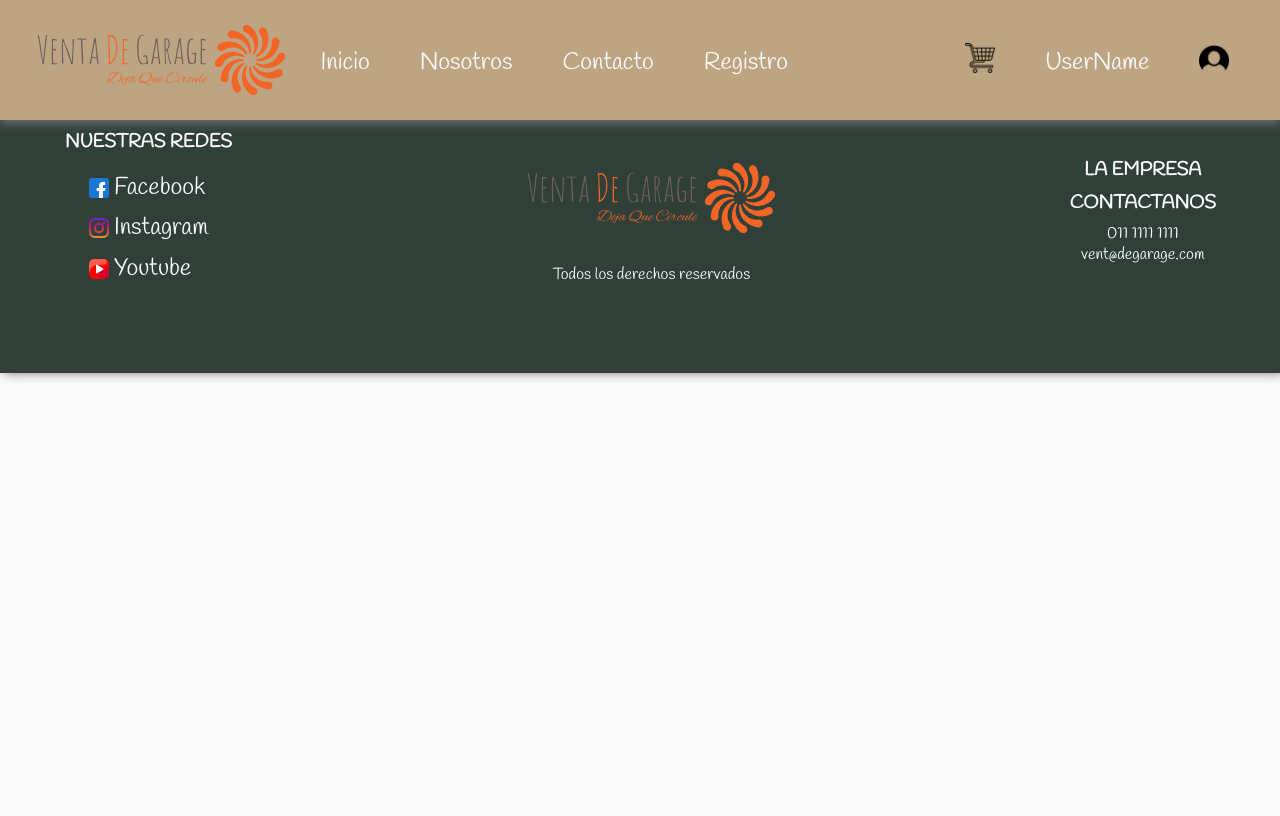
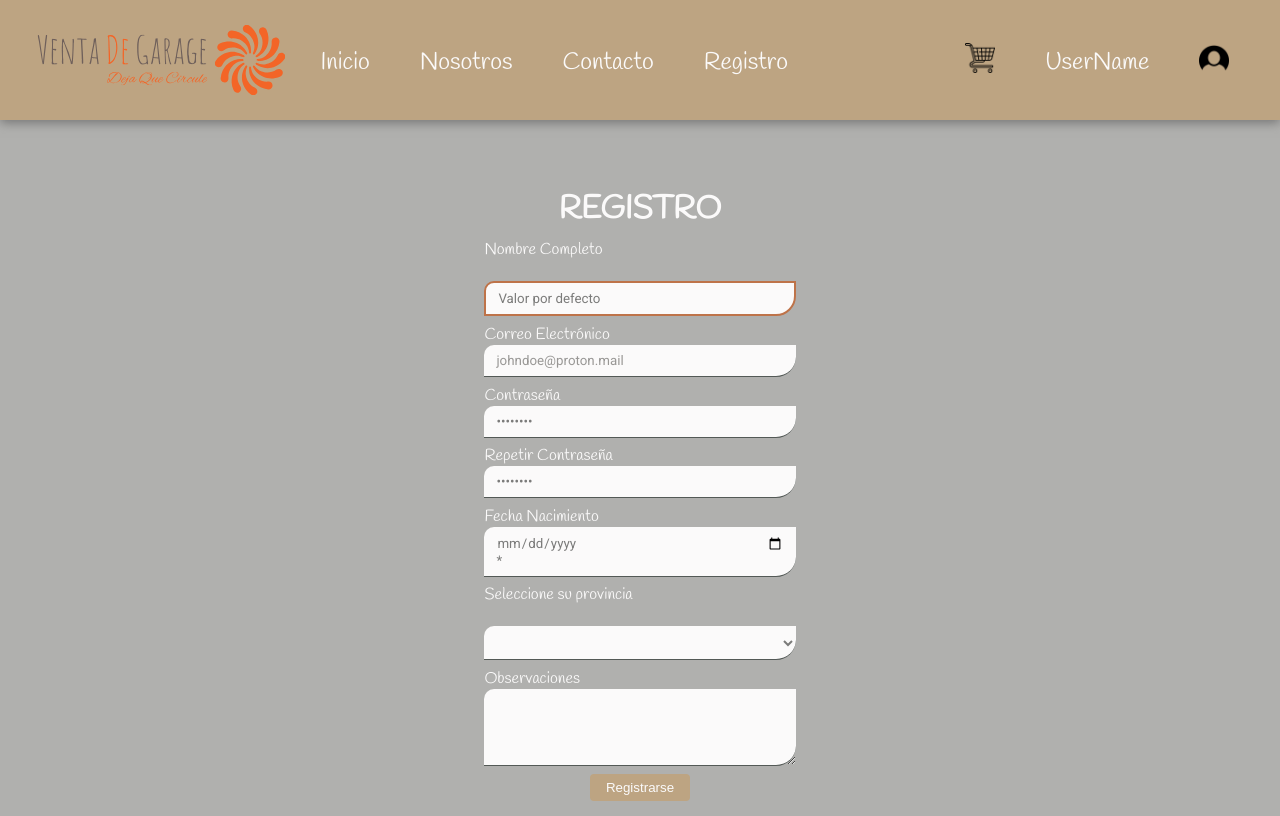
Before and after one commit to krishini/VentaDeGarage, a plain HTML site: page pages/register.html in a window 1280 px wide. Shown: the top 816 px of the page. Drawn offline with Linux system fonts and the light colour scheme; a web font is replaced by a local one.

Commit message:
register

```diff
--- a/css/form.css
+++ b/css/form.css
@@ -3,8 +3,35 @@ body {
   margin-top: 300px;
 }
 
+/* pagina de registro */
+
+#register-page {
+  margin: 3%;
+  display: flex;
+  flex-direction: column;
+  align-items: center;
+  align-content: center;
+}
+
+#register div{
+  display: flex;
+  flex-direction: column;
+  margin-top: 2%;
+width: 80%;
+align-self: center;
+}
+
+#register button {
+  align-self: center;
+
+}
+#register-page h1 {
+  text-transform: uppercase;
+  /* text-align: center; */
+}
+
 .form {
-  width: 100%;
+  width: 80vw;
 }
 
 
@@ -35,9 +62,9 @@ body {
 input:focus, textarea:focus {
   border: 2px solid #BE7349;
 }
-input:hover, textarea:focus  {
-  /* border: 2px solid #f44336; */
-  background-color: #b8ac9b68;
+
+input:hover {
+  background-color: #a3ad8f30;
 }
 
 input, textarea, select {
@@ -51,7 +78,12 @@ input, textarea, select {
 }
 
 input::placeholder {
-  color: #BDA482;
+  color: #5d5b589f;
+}
+
+input:after {
+  content:" *";
+  display: block;
 }
 
 .submit-button {
--- a/pages/register.html
+++ b/pages/register.html
@@ -2,9 +2,10 @@
 <html lang="es-AR">
 <head>
   <meta charset="UTF-8">
+  <meta name="viewport" content="width=device-width, initial-scale=1.0">
   <link rel="stylesheet" href="/VentaDeGarage/css/styles.css">
-  <meta name="viewport" content="width=device-width, initial-scale=1.0">
-  <title>Document</title>
+  <link rel="stylesheet" href="/VentaDeGarage/css/form.css">
+  <title>Registro</title>
 </head>
 
 <!-- Register: Se deberá realizar formulario para registrar un nuevo usuario en nuestro ecommerce.
@@ -58,7 +59,112 @@
     </nav>
 
   </div>
+<main id="register-page">
 
+  <h1>Registro</h1>
+
+  <form id="register" class="input-wrapper">
+
+      <div >
+          <label for="inputName">Nombre Completo</label><br>
+          <input  type="text"
+                  name="nombreCompleto"
+                  id="inputName"
+                  placeholder="John Doe"
+                  minlength="5"
+                  maxlength="60"
+                  required
+                  pattern="^[a-zA-Z]+( [a-zA-Z]+)*$"
+                  autofocus
+                  value="Valor por defecto"
+
+          >
+      </div>
+
+      <div>
+          <label for="inputCorreo">Correo Electrónico</label>
+          <input  type="email"
+                  name="correo"
+                  id="inputCorreo"
+                  minlength="7"
+                  maxlength="140"
+                  placeholder="johndoe@proton.mail"
+                  pattern="[a-z0-9._%+\-]+@[a-z0-9.\-]+\.[a-z]{2,4}$"
+                  required>
+      </div>
+
+      <div>
+          <label for="inputPwd">Contraseña</label>
+          <input type="password" name="contraseña" id="inputPwd" required
+          pattern="(?=.*\d)(?=.*[a-z])(?=.*[A-Z]).{8,}"
+          value="Alfab3ta"
+          title="Must contain at least one  number and one uppercase and lowercase letter, and at least 8 or more characters">
+          <!-- <span style="color: crimson">La Contraseña no cumple con los requisitos establecidos</span> -->
+      </div>
+      <div>
+        <label for="inputPwd">Repetir Contraseña</label>
+        <input type="password" name="contraseña" id="inputPwd" required
+        pattern="(?=.*\d)(?=.*[a-z])(?=.*[A-Z]).{8,}"
+        value="Alfab3ta"
+        title="Must contain at least one  number and one uppercase and lowercase letter, and at least 8 or more characters">
+    </div>
+
+      <div>
+          <label for="">Fecha Nacimiento</label>
+          <input type="date" name="fechaNacimiento" min="1910-07-18" max="2023-01-01">
+      </div>
+
+      <div>
+          <label for="inputPais">Seleccione su provincia</label> <br>
+          <select name="pais" id="inputPais" required>
+              <option value=""></option>
+              <option value="4d3bf88e-50ad-4b5e-ad57-78fb718fbc00">Buenos Aires</option>
+              <option value="catamarca">Catamarca</option>
+              <option value="chaco">Chaco</option>
+              <option value="chubut">Chubut</option>
+              <option value="cordoba">Cordoba</option>
+              <option value="corrientes">Corrientes</option>
+              <option value="entre_rios">Entre Rios</option>
+              <option value="formosa">Formosa</option>
+              <option value="jujuy">Jujuy</option>
+              <option value="la_pampa">La Pampa</option>
+              <option value="la_rioja">La Rioja</option>
+              <option value="mendoza">Mendoza</option>
+              <option value="misiones">Misiones</option>
+              <option value="neuquen">Neuquen</option>
+              <option value="rio_negro">Rio Negro</option>
+              <option value="salta">Salta</option>
+              <option value="san_juan">San Juan</option>
+              <option value="san_luis">San Luis</option>
+              <option value="santa_cruz">Santa Cruz</option>
+              <option value="santa_fe">Santa Fe</option>
+              <option value="stgo_del_estero">Santiago del Estero</option>
+              <option value="tierra_del_fuego">Tierra del Fuego</option>
+              <option value="tucuman">Tucuman</option>
+          </select>
+      </div>
+
+      <div>
+          <label for="">Observaciones</label>
+          <textarea name="observacion" id="" cols="50" rows="4">
+          </textarea>
+      </div>
+
+
+      <div>
+          <button type="submit">Registrarse</button>
+      </div>
+</form>
+
+  <script>
+      const form = document.getElementById('register');
+      form.addEventListener('submit',  (e) => {
+          e.preventDefault()
+          alert('Formulario enviado')
+      })
+  </script>
+
+</main>
 
     <!-- FOOTER -->
     <footer class="footer shadow-top">
```
Lines whose indentation alone changed are shown as unchanged.
